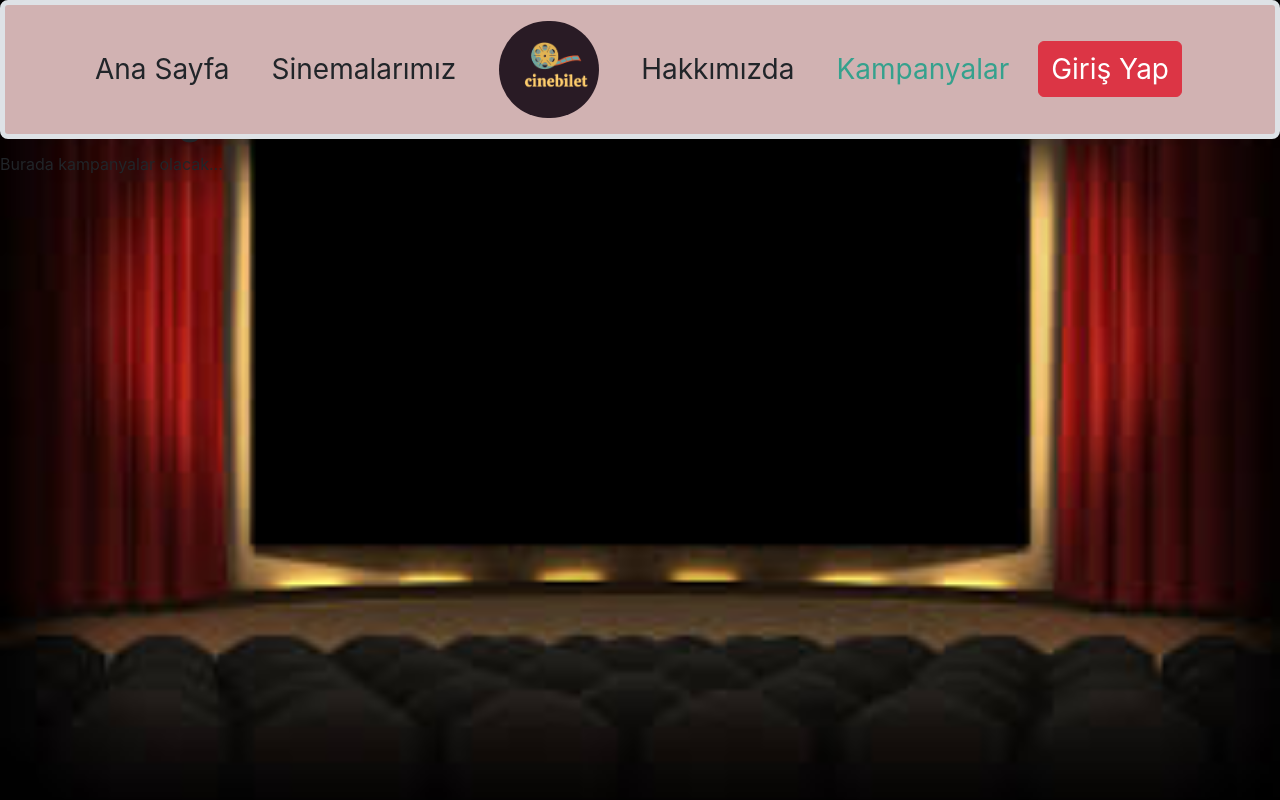
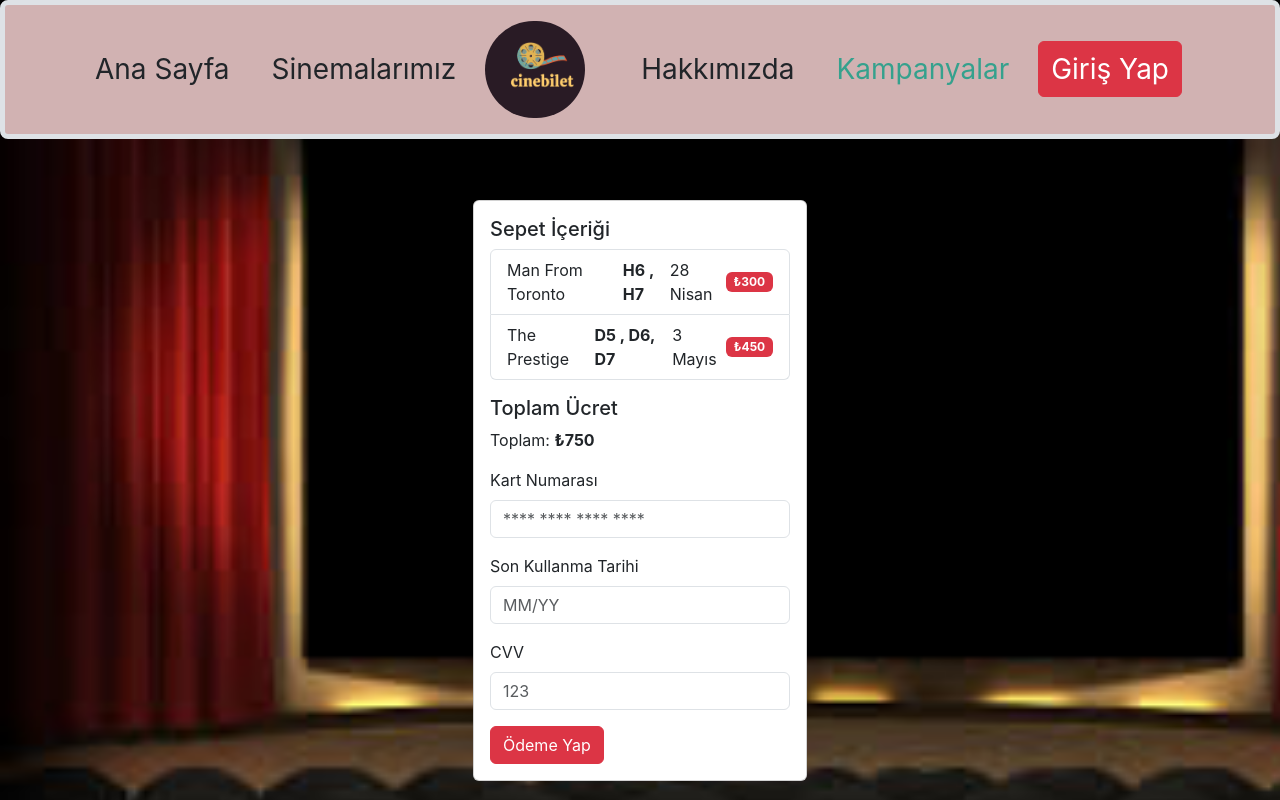
Before and after one commit to anilkrblt/cinebilet, a React (Create React App) app: page /offers in a window 1280 px wide. Shown: the top 800 px of the page. Built offline with nearby package versions, Linux system fonts and the light colour scheme.

Commit message:
ödeme ekranı ama kampanyalarda

```diff
--- a/src/components/Login.tsx
+++ b/src/components/Login.tsx
@@ -11,7 +11,7 @@ const Login: React.FC = () => {
         </div>
       </div>
 
-      <section className="py-3 py-md-5 py-xl-8 bg-danger ">
+      <section className="py-3 py-md-5 py-xl-8 bg-danger justify-content-center ">
         <div className="container" style={{ margin: 100 }}>
           <div className="row">
             <div className="col-12">
--- a/src/components/Offers.tsx
+++ b/src/components/Offers.tsx
@@ -5,14 +5,46 @@ import Navbar from "./Navbar";
 
 const Offers: React.FC = () => {
   return (
-    <div>
-      <div className="container-fluid text-center p-5">
-        <div className="row">
-          <Navbar />
+
+<div className="container mt-5">
+  <Navbar></Navbar>
+        <div className="row justify-content-center" style={{margin:"200px"}}>
+            <div className="col-md-6">
+                <div className="card">
+                    <div className="card-body">
+                        <h5 className="card-title">Sepet İçeriği</h5>
+                        <ul className="list-group mb-3">
+                            <li className="list-group-item d-flex justify-content-between align-items-center">
+                            Man From Toronto  <span className="fw-bold">H6 , H7</span> 28 Nisan
+                                <span className="badge bg-danger">₺300</span>
+                            </li>
+                            <li className="list-group-item d-flex justify-content-between align-items-center">
+                            The Prestige  <span className="fw-bold">D5 , D6, D7</span> 3 Mayıs
+                                <span className="badge bg-danger">₺450</span>
+                            </li>
+
+                        </ul>
+                        <h5 className="card-title">Toplam Ücret</h5>
+                        <p className="card-text">Toplam: <strong>₺750</strong></p>
+                        <form>
+                            <div className="mb-3">
+                                <label htmlFor="cardNumber" className="form-label">Kart Numarası</label>
+                                <input type="text" className="form-control" id="cardNumber" placeholder="**** **** **** ****"/>
+                            </div>
+                            <div className="mb-3">
+                                <label htmlFor="expiryDate" className="form-label">Son Kullanma Tarihi</label>
+                                <input type="text" className="form-control" id="expiryDate" placeholder="MM/YY"/>
+                            </div>
+                            <div className="mb-3">
+                                <label htmlFor="cvv" className="form-label">CVV</label>
+                                <input type="text" className="form-control" id="cvv" placeholder="123"/>
+                            </div>
+                            <button type="submit" className="btn btn-danger">Ödeme Yap</button>
+                        </form>
+                    </div>
+                </div>
+            </div>
         </div>
-      </div>
-      <h1>Offers Page</h1>
-      <p>Burada kampanyalar olacak...</p>
     </div>
   );
 };
```
